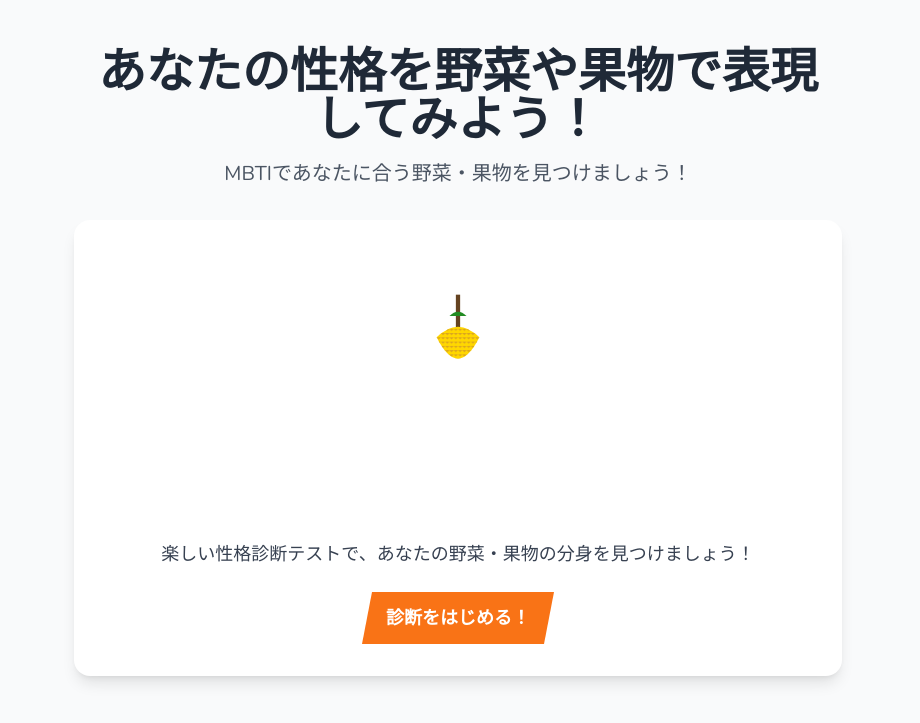
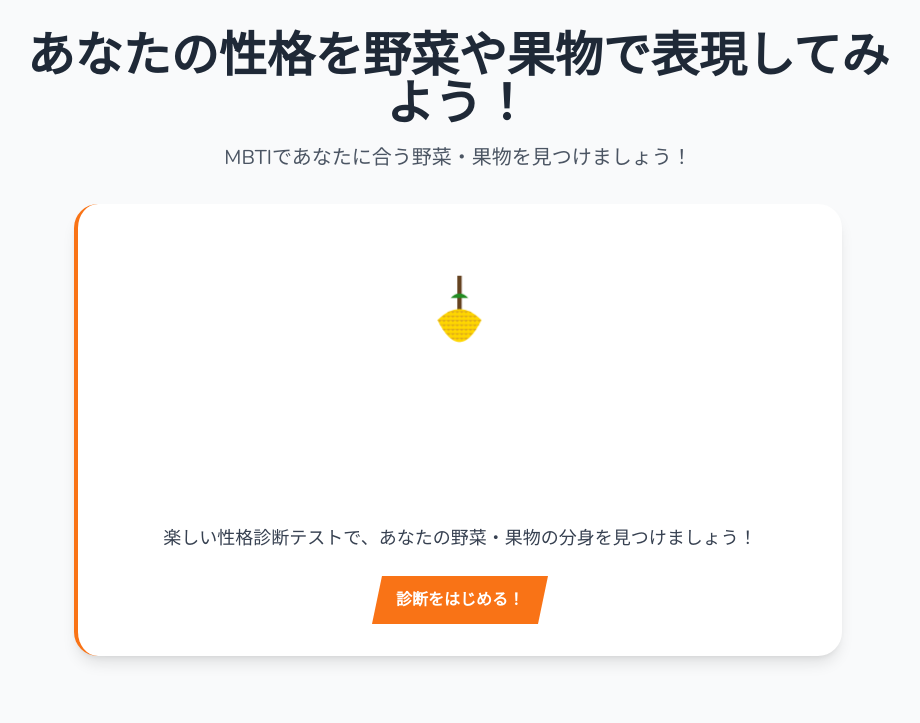
Before and after one commit to coenoma/veggie-fruit-mbti, a Flask app: page / in a window 1280 px wide. Shown: the top 723 px of the page, without its empty margins (182-1102 px from the left). Run offline with Flask 3, Linux system fonts and the light colour scheme.

Commit message:
Agent query: 1. デザインシステムの新しいコンポーネント（heading-1, card-primary, btn-baseなど）が正しく適用されているか確認してください。2. アニメーション（fade-up, slide-in, pulse-soft）が期待通りに動作しているか確認してください。3. 全体的なUIの一貫性が保たれているか確認してください。

```diff
--- a/static/css/output.css
+++ b/static/css/output.css
@@ -557,80 +554,147 @@ video {
   display: none;
 }
 
-.container {
-  width: 100%;
+/* Base components */
+
+.container-base {
+  margin-left: auto;
+  margin-right: auto;
+  max-width: 56rem;
+  padding-left: 1rem;
+  padding-right: 1rem;
+  padding-top: 2rem;
+  padding-bottom: 2rem;
 }
 
-@media (min-width: 640px) {
-  .container {
-    max-width: 640px;
+/* Typography system */
+
+.heading-1 {
+  margin-bottom: 1rem;
+  font-size: 2.25rem;
+  line-height: 2.5rem;
+  font-weight: 700;
+  --tw-text-opacity: 1;
+  color: rgb(31 41 55 / var(--tw-text-opacity, 1));
+}
+
+@media (min-width: 768px) {
+  .heading-1 {
+    font-size: 3rem;
+    line-height: 1;
   }
 }
 
+.heading-2 {
+  margin-bottom: 0.75rem;
+  font-size: 1.875rem;
+  line-height: 2.25rem;
+  font-weight: 600;
+  --tw-text-opacity: 1;
+  color: rgb(31 41 55 / var(--tw-text-opacity, 1));
+}
+
 @media (min-width: 768px) {
-  .container {
-    max-width: 768px;
+  .heading-2 {
+    font-size: 2.25rem;
+    line-height: 2.5rem;
   }
 }
 
-@media (min-width: 1024px) {
-  .container {
-    max-width: 1024px;
-  }
+.body-large {
+  font-size: 1.25rem;
+  line-height: 1.75rem;
+  --tw-text-opacity: 1;
+  color: rgb(75 85 99 / var(--tw-text-opacity, 1));
 }
 
-@media (min-width: 1280px) {
-  .container {
-    max-width: 1280px;
-  }
+.body-regular {
+  font-size: 1.125rem;
+  line-height: 1.75rem;
+  --tw-text-opacity: 1;
+  color: rgb(55 65 81 / var(--tw-text-opacity, 1));
 }
 
-@media (min-width: 1536px) {
-  .container {
-    max-width: 1536px;
-  }
+/* Card variants */
+
+.card-primary {
+  border-radius: 1.5rem;
+  --tw-bg-opacity: 1;
+  background-color: rgb(255 255 255 / var(--tw-bg-opacity, 1));
+  padding: 2rem;
+  --tw-shadow: 0 10px 15px -3px rgb(0 0 0 / 0.1), 0 4px 6px -4px rgb(0 0 0 / 0.1);
+  --tw-shadow-colored: 0 10px 15px -3px var(--tw-shadow-color), 0 4px 6px -4px var(--tw-shadow-color);
+  box-shadow: var(--tw-ring-offset-shadow, 0 0 #0000), var(--tw-ring-shadow, 0 0 #0000), var(--tw-shadow);
+  border-left-width: 4px;
+  --tw-border-opacity: 1;
+  border-color: rgb(249 115 22 / var(--tw-border-opacity, 1));
 }
+
+/* Button system */
 
 .btn-primary {
   transform: translate(var(--tw-translate-x), var(--tw-translate-y)) rotate(var(--tw-rotate)) skewX(var(--tw-skew-x)) skewY(var(--tw-skew-y)) scaleX(var(--tw-scale-x)) scaleY(var(--tw-scale-y));
-  --tw-bg-opacity: 1;
-  background-color: rgb(249 115 22 / var(--tw-bg-opacity, 1));
   padding-top: 0.75rem;
   padding-bottom: 0.75rem;
   padding-left: 1.5rem;
   padding-right: 1.5rem;
   font-weight: 700;
-  --tw-text-opacity: 1;
-  color: rgb(255 255 255 / var(--tw-text-opacity, 1));
   transition-property: all;
   transition-duration: 300ms;
   transition-timing-function: cubic-bezier(0.4, 0, 0.2, 1);
+  clip-path: polygon(10px 0, 100% 0, calc(100% - 10px) 100%, 0 100%);
+  --tw-bg-opacity: 1;
+  background-color: rgb(249 115 22 / var(--tw-bg-opacity, 1));
+  --tw-text-opacity: 1;
+  color: rgb(255 255 255 / var(--tw-text-opacity, 1));
 }
 
 .btn-primary:hover {
+  --tw-translate-y: -0.25rem;
+  transform: translate(var(--tw-translate-x), var(--tw-translate-y)) rotate(var(--tw-rotate)) skewX(var(--tw-skew-x)) skewY(var(--tw-skew-y)) scaleX(var(--tw-scale-x)) scaleY(var(--tw-scale-y));
   --tw-bg-opacity: 1;
   background-color: rgb(234 88 12 / var(--tw-bg-opacity, 1));
 }
 
-.btn-primary {
-  clip-path: polygon(10px 0, 100% 0, calc(100% - 10px) 100%, 0 100%);
-}
-
-.btn-outline {
+.btn-secondary {
   transform: translate(var(--tw-translate-x), var(--tw-translate-y)) rotate(var(--tw-rotate)) skewX(var(--tw-skew-x)) skewY(var(--tw-skew-y)) scaleX(var(--tw-scale-x)) scaleY(var(--tw-scale-y));
-  border-width: 2px;
-  --tw-border-opacity: 1;
-  border-color: rgb(249 115 22 / var(--tw-border-opacity, 1));
   padding-top: 0.75rem;
   padding-bottom: 0.75rem;
   padding-left: 1.5rem;
   padding-right: 1.5rem;
   font-weight: 700;
-  --tw-text-opacity: 1;
-  color: rgb(249 115 22 / var(--tw-text-opacity, 1));
   transition-property: all;
   transition-duration: 300ms;
   transition-timing-function: cubic-bezier(0.4, 0, 0.2, 1);
+  clip-path: polygon(10px 0, 100% 0, calc(100% - 10px) 100%, 0 100%);
+  --tw-bg-opacity: 1;
+  background-color: rgb(107 114 128 / var(--tw-bg-opacity, 1));
+  --tw-text-opacity: 1;
+  color: rgb(255 255 255 / var(--tw-text-opacity, 1));
+}
+
+.btn-secondary:hover {
+  --tw-translate-y: -0.25rem;
+  transform: translate(var(--tw-translate-x), var(--tw-translate-y)) rotate(var(--tw-rotate)) skewX(var(--tw-skew-x)) skewY(var(--tw-skew-y)) scaleX(var(--tw-scale-x)) scaleY(var(--tw-scale-y));
+  --tw-bg-opacity: 1;
+  background-color: rgb(75 85 99 / var(--tw-bg-opacity, 1));
+}
+
+.btn-outline {
+  transform: translate(var(--tw-translate-x), var(--tw-translate-y)) rotate(var(--tw-rotate)) skewX(var(--tw-skew-x)) skewY(var(--tw-skew-y)) scaleX(var(--tw-scale-x)) scaleY(var(--tw-scale-y));
+  padding-top: 0.75rem;
+  padding-bottom: 0.75rem;
+  padding-left: 1.5rem;
+  padding-right: 1.5rem;
+  font-weight: 700;
+  transition-property: all;
+  transition-duration: 300ms;
+  transition-timing-function: cubic-bezier(0.4, 0, 0.2, 1);
+  clip-path: polygon(10px 0, 100% 0, calc(100% - 10px) 100%, 0 100%);
+  border-width: 2px;
+  --tw-border-opacity: 1;
+  border-color: rgb(249 115 22 / var(--tw-border-opacity, 1));
+  --tw-text-opacity: 1;
+  color: rgb(249 115 22 / var(--tw-text-opacity, 1));
 }
 
 .btn-outline:hover {
@@ -640,8 +704,48 @@ video {
   color: rgb(255 255 255 / var(--tw-text-opacity, 1));
 }
 
-.btn-outline {
-  clip-path: polygon(10px 0, 100% 0, calc(100% - 10px) 100%, 0 100%);
+/* Animation library */
+
+@keyframes fadeUp {
+  from {
+    opacity: 0;
+    transform: translateY(20px);
+  }
+
+  to {
+    opacity: 1;
+    transform: translateY(0);
+  }
+}
+
+.animate-fade-up {
+  animation: fadeUp 0.5s ease-out;
+}
+
+@keyframes pulseSoft {
+  0%, 100% {
+    transform: scale(1);
+  }
+
+  50% {
+    transform: scale(1.05);
+  }
+}
+
+.animate-pulse-soft {
+  animation: pulseSoft 2s ease-in-out infinite;
+}
+
+/* Quiz specific components */
+
+.quiz-container {
+  border-radius: 1.5rem;
+  --tw-bg-opacity: 1;
+  background-color: rgb(255 255 255 / var(--tw-bg-opacity, 1));
+  padding: 2rem;
+  --tw-shadow: 0 10px 15px -3px rgb(0 0 0 / 0.1), 0 4px 6px -4px rgb(0 0 0 / 0.1);
+  --tw-shadow-colored: 0 10px 15px -3px var(--tw-shadow-color), 0 4px 6px -4px var(--tw-shadow-color);
+  box-shadow: var(--tw-ring-offset-shadow, 0 0 #0000), var(--tw-ring-shadow, 0 0 #0000), var(--tw-shadow);
 }
 
 @keyframes fadeUp {
@@ -745,10 +848,6 @@ video {
 .mx-auto {
   margin-left: auto;
   margin-right: auto;
-}
-
-.mb-4 {
-  margin-bottom: 1rem;
 }
 
 .mb-6 {
@@ -783,6 +882,36 @@ video {
   max-width: 48rem;
 }
 
+@keyframes fadeUp {
+  from {
+    opacity: 0;
+    transform: translateY(20px);
+  }
+
+  to {
+    opacity: 1;
+    transform: translateY(0);
+  }
+}
+
+.animate-fade-up {
+  animation: fadeUp 0.5s ease-out;
+}
+
+@keyframes pulseSoft {
+  0%, 100% {
+    transform: scale(1);
+  }
+
+  50% {
+    transform: scale(1.05);
+  }
+}
+
+.animate-pulse-soft {
+  animation: pulseSoft 2s ease-in-out infinite;
+}
+
 .flex-wrap {
   flex-wrap: wrap;
 }
@@ -805,10 +934,6 @@ video {
   margin-bottom: calc(1rem * var(--tw-space-y-reverse));
 }
 
-.rounded-2xl {
-  border-radius: 1rem;
-}
-
 .rounded-full {
   border-radius: 9999px;
 }
@@ -823,25 +948,6 @@ video {
   background-color: rgb(249 250 251 / var(--tw-bg-opacity, 1));
 }
 
-.bg-white {
-  --tw-bg-opacity: 1;
-  background-color: rgb(255 255 255 / var(--tw-bg-opacity, 1));
-}
-
-.p-8 {
-  padding: 2rem;
-}
-
-.px-4 {
-  padding-left: 1rem;
-  padding-right: 1rem;
-}
-
-.py-12 {
-  padding-top: 3rem;
-  padding-bottom: 3rem;
-}
-
 .text-center {
   text-align: center;
 }
@@ -850,117 +956,45 @@ video {
   font-family: Nunito, sans-serif;
 }
 
-.text-2xl {
-  font-size: 1.5rem;
-  line-height: 2rem;
-}
-
-.text-3xl {
-  font-size: 1.875rem;
-  line-height: 2.25rem;
-}
-
-.text-4xl {
-  font-size: 2.25rem;
-  line-height: 2.5rem;
-}
-
-.text-lg {
-  font-size: 1.125rem;
-  line-height: 1.75rem;
-}
-
-.text-xl {
-  font-size: 1.25rem;
-  line-height: 1.75rem;
-}
-
-.font-bold {
-  font-weight: 700;
-}
-
-.font-semibold {
-  font-weight: 600;
-}
-
-.text-gray-600 {
+.text-primary-600 {
   --tw-text-opacity: 1;
-  color: rgb(75 85 99 / var(--tw-text-opacity, 1));
-}
-
-.text-gray-700 {
-  --tw-text-opacity: 1;
-  color: rgb(55 65 81 / var(--tw-text-opacity, 1));
-}
-
-.text-gray-800 {
-  --tw-text-opacity: 1;
-  color: rgb(31 41 55 / var(--tw-text-opacity, 1));
+  color: rgb(234 88 12 / var(--tw-text-opacity, 1));
 }
 
 .opacity-50 {
   opacity: 0.5;
 }
 
-.shadow-lg {
-  --tw-shadow: 0 10px 15px -3px rgb(0 0 0 / 0.1), 0 4px 6px -4px rgb(0 0 0 / 0.1);
-  --tw-shadow-colored: 0 10px 15px -3px var(--tw-shadow-color), 0 4px 6px -4px var(--tw-shadow-color);
-  box-shadow: var(--tw-ring-offset-shadow, 0 0 #0000), var(--tw-ring-shadow, 0 0 #0000), var(--tw-shadow);
+@keyframes fadeUp {
+  from {
+    opacity: 0;
+    transform: translateY(20px);
+  }
+
+  to {
+    opacity: 1;
+    transform: translateY(0);
+  }
 }
 
-body {
-  font-family: 'Nunito', sans-serif;
-  background-color: #f8f9fa;
+@keyframes slideIn {
+  from {
+    opacity: 0;
+    transform: translateX(-20px);
+  }
+
+  to {
+    opacity: 1;
+    transform: translateX(0);
+  }
 }
 
-.container {
-  max-width: 800px;
-}
-
-.quiz-container {
-  /* Original styles removed as they are replaced by Tailwind */
-}
-
-.progress {
-  height: 8px;
-  margin-bottom: 2rem;
-}
-
-.result-card {
-  /* Original styles removed as they are replaced by Tailwind */
-}
-
-.fruit-image {
-  width: 200px;
-  height: 200px;
-  margin: 2rem auto;
-}
-
-.share-buttons {
-  margin-top: 2rem;
-}
-
-.btn-outline-primary {
-  transition: all 0.3s ease;
-}
-
-.btn-outline-primary:hover {
-  transform: translateY(-2px);
-}
-
-@media (min-width: 768px) {
-  .md\:text-2xl {
-    font-size: 1.5rem;
-    line-height: 2rem;
+@keyframes pulseSoft {
+  0%, 100% {
+    transform: scale(1);
   }
 
-  .md\:text-4xl {
-    font-size: 2.25rem;
-    line-height: 2.5rem;
-  }
-
-  .md\:text-5xl {
-    font-size: 3rem;
-    line-height: 1;
+  50% {
+    transform: scale(1.05);
   }
 }
--- a/static/js/quiz.js
+++ b/static/js/quiz.js
@@ -7,7 +7,7 @@ function showQuestion(index) {
     const question = questions[index];
 
     questionContainer.innerHTML = `
-        <h3 class="text-xl md:text-2xl font-semibold text-gray-800 mb-6">${question.question}</h3>
+        <h3 class="heading-2 mb-6">${question.question}</h3>
         <div class="space-y-4">
             <button onclick="submitAnswer('A')" class="w-full btn-outline">
                 ${question.options.A}
--- a/templates/index.html
+++ b/templates/index.html
@@ -8,18 +8,18 @@
     <link href="{{ url_for('static', filename='css/output.css') }}" rel="stylesheet">
 </head>
 <body class="bg-gray-50 font-sans">
-    <div class="container mx-auto px-4 py-12">
+    <div class="container-base">
         <div class="text-center">
-            <h1 class="text-4xl md:text-5xl font-bold text-gray-800 mb-4">あなたの性格を野菜や果物で表現してみよう！</h1>
-            <p class="text-xl text-gray-600 mb-8">MBTIであなたに合う野菜・果物を見つけましょう！</p>
+            <h1 class="heading-1">あなたの性格を野菜や果物で表現してみよう！</h1>
+            <p class="body-large mb-8">MBTIであなたに合う野菜・果物を見つけましょう！</p>
             <div class="max-w-3xl mx-auto">
-                <div class="bg-white rounded-2xl p-8 shadow-lg animate-fade-in">
+                <div class="card-primary animate-fade-up">
                     <img src="{{ url_for('static', filename='images/fruits.svg') }}"
                          alt="野菜と果物"
-                         class="max-h-64 mx-auto mb-8"
+                         class="max-h-64 mx-auto mb-8 animate-pulse-soft"
                          loading="lazy">
-                    <p class="text-lg text-gray-700 mb-6">楽しい性格診断テストで、あなたの野菜・果物の分身を見つけましょう！</p>
-                    <a href="{{ url_for('quiz') }}" class="btn-primary inline-block text-lg">
+                    <p class="body-regular mb-6">楽しい性格診断テストで、あなたの野菜・果物の分身を見つけましょう！</p>
+                    <a href="{{ url_for('quiz') }}" class="btn-primary inline-block">
                         診断をはじめる！
                     </a>
                 </div>
--- a/templates/quiz.html
+++ b/templates/quiz.html
@@ -8,12 +8,12 @@
     <link href="{{ url_for('static', filename='css/output.css') }}" rel="stylesheet">
 </head>
 <body class="bg-gray-50 font-sans">
-    <div class="container mx-auto px-4 py-12">
+    <div class="container-base">
         <div class="quiz-container">
             <div class="w-full bg-gray-200 rounded-full h-2 mb-8">
                 <div id="progress-bar" class="progress-bar" role="progressbar"></div>
             </div>
-            <div id="question-container" class="animate-fade-in">
+            <div id="question-container" class="animate-fade-up">
                 <!-- Questions will be loaded here by JavaScript -->
             </div>
         </div>
```
Also changed, not shown: other parts of static/css/output.css (+16 -20 lines), static/css/style.css (+72 -46 lines), tailwind.config.js (+22 -0 lines), templates/result.html (+6 -6 lines).
